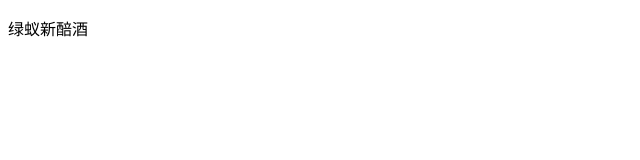
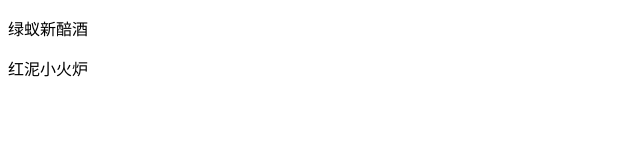
Before and after one commit to georgia0v0/sixteam, a plain HTML site: page 项目四/xxx.html in a window 1280 px wide. Shown: the whole page, without its empty margins (0-640 px from the left). Drawn offline with Linux system fonts and the light colour scheme.

Commit message:
修改项目四文件

```diff
--- a/项目四/index.html
+++ b/项目四/xxx.html
@@ -7,5 +7,6 @@
 </head>
 <body>
     <p>绿蚁新醅酒</p>
+    <p>红泥小火炉</p>
 </body>
 </html>
```
